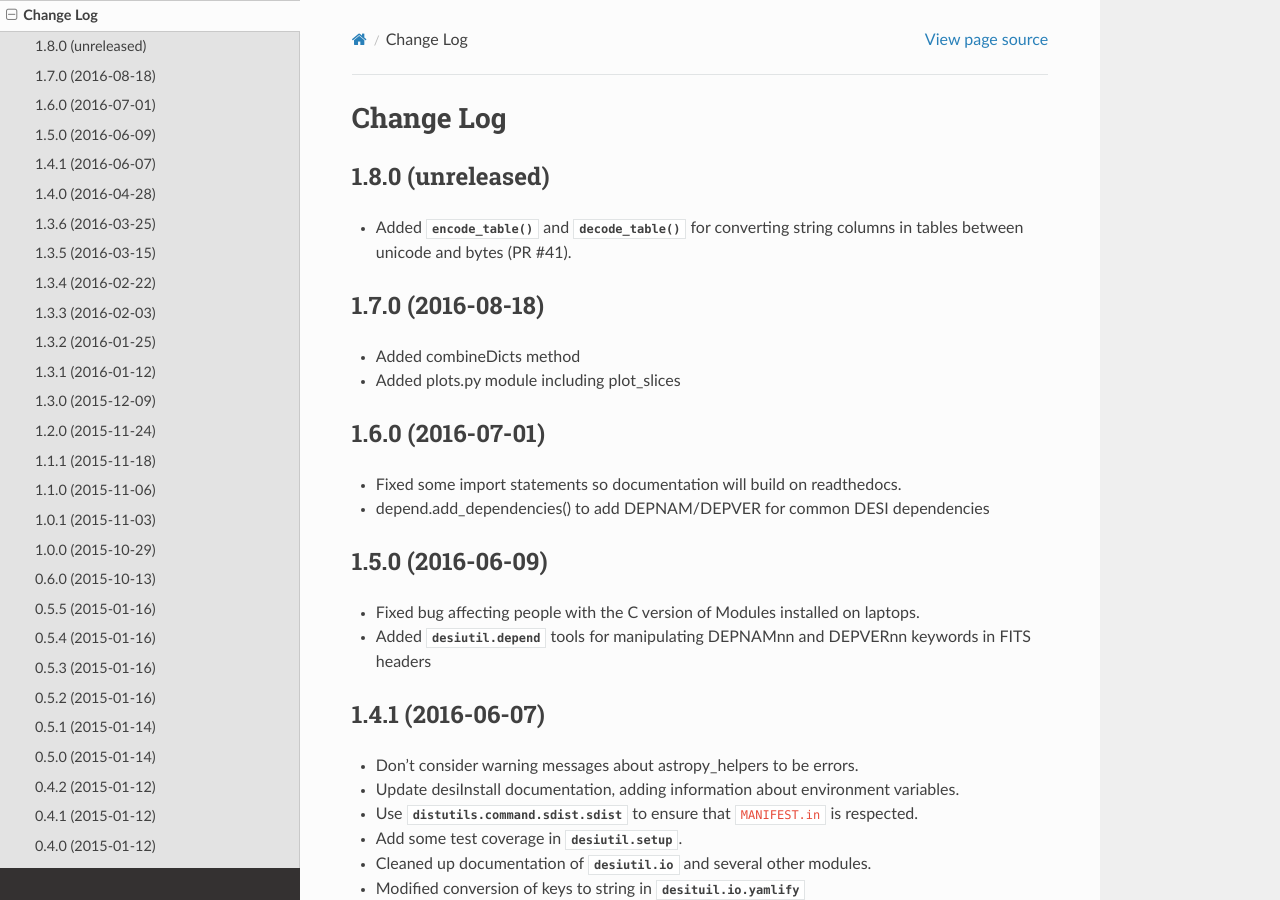
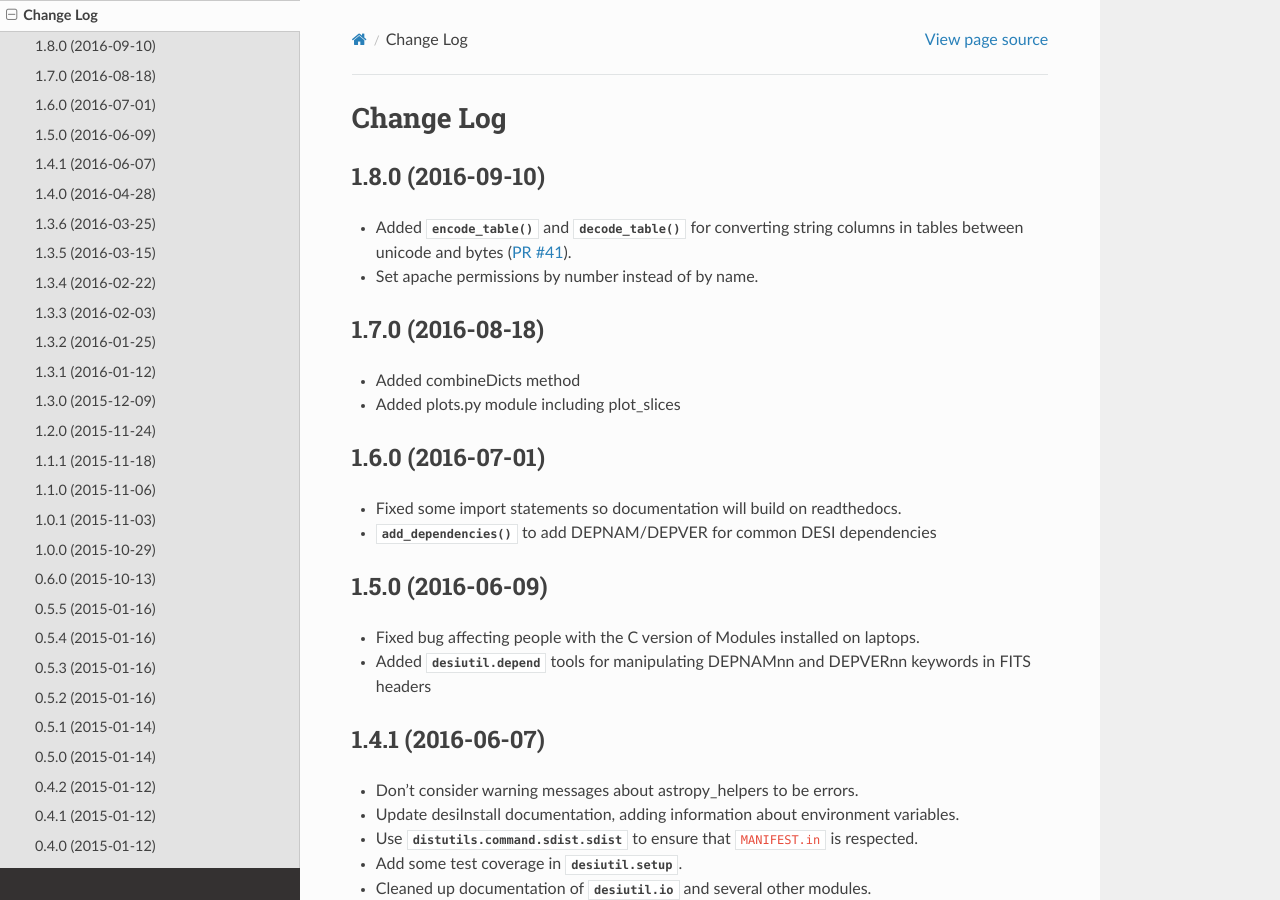
Before and after one commit to desihub/desiutil, a Sphinx documentation site: the page built from doc/changes.rst, in a window 1280 px wide and 900 px high. Built offline with Sphinx 7.4.7 and the Read the Docs theme 2.0.0, drawn with Linux system fonts in a browser that asks for light colours.

Commit message:
preparing to tag 1.8.0

```diff
--- a/doc/changes.rst
+++ b/doc/changes.rst
@@ -2,11 +2,14 @@
 Change Log
 ==========
 
-1.8.0 (unreleased)
+1.8.0 (2016-09-10)
 ------------------
 
 * Added :func:`~desiutil.io.encode_table` and :func:`~desiutil.io.decode_table`
-  for converting string columns in tables between unicode and bytes (PR #41).
+  for converting string columns in tables between unicode and bytes (`PR #41`_).
+* Set apache permissions by number instead of by name.
+
+.. _`PR #41`: https://github.com/desihub/desiutil/pull/41
 
 1.7.0 (2016-08-18)
 ------------------
--- a/py/desiutil/_version.py
+++ b/py/desiutil/_version.py
@@ -1 +1 @@
-__version__ = '1.7.0.dev343'
+__version__ = '1.8.0'
```
Also changed, not shown: other parts of doc/changes.rst (+2 -1 lines).
